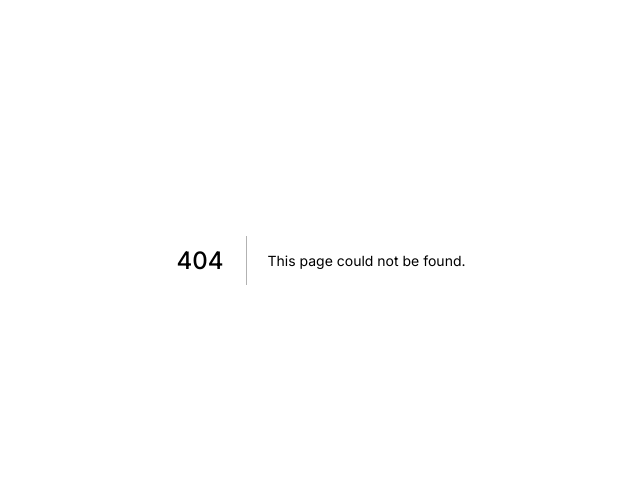
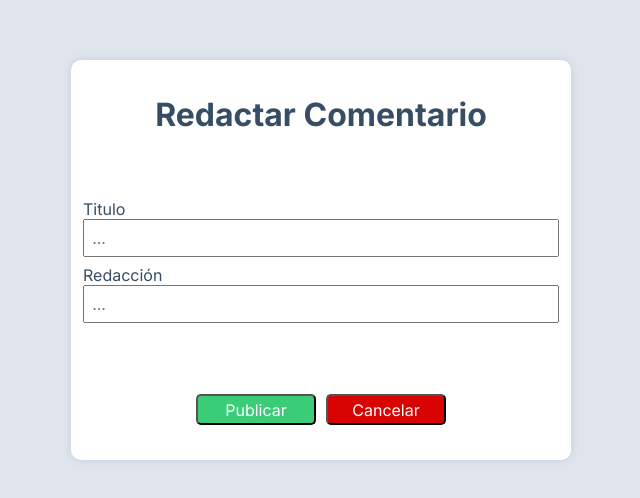
Before and after one commit to VonNeumannn/TeamTEC, a Next.js app: page /writingComment in a window 1280 px wide. Before the commit this address had no page. Shown: the part 140-638 px from the top of the page, without its empty margins (319-959 px from the left). Built offline with nearby package versions, Linux system fonts and the light colour scheme.

Commit message:
feat: write comment

```diff
--- a/src/app/page.module.css
+++ b/src/app/page.module.css
@@ -322,6 +322,34 @@
   background-color: #fff;
 }
 
+/*Comments*/
+
+.formGroupWriteComment input{
+  width: 200%;
+  height: 100%;
+  display: block;
+  font-size: 1rem;
+  padding: 3%;
+  color: #364D63;
+}
+
+.formContainerWriteComment{
+  width: 110%;
+  display: flex;
+  justify-content: flex-start;
+  align-items: flex-start;
+  height: 50%;
+  flex-wrap: wrap;
+  gap: 2%;
+
+}
+
+.formContainerWriteComment span{
+  font-size: 1rem;
+  width: 95%;
+  text-align: left;
+
+}
 
 /* Professors register screen */
 
--- /dev/null
+++ b/src/app/writingComment/page.tsx
@@ -0,0 +1,49 @@
+'use client';
+import styles from '../page.module.css';
+import React, { useState } from 'react';
+import Link from 'next/link';
+
+export default function writingComment() {
+    const [data, setData] = useState({
+        title: '',
+        writing: ''
+    });
+
+    const handleChange = (e: React.ChangeEvent<HTMLInputElement>) => {
+        setData({
+            ...data,
+            [e.target.id]: e.target.value
+        });
+    };
+
+    function handlePost() {
+        console.log(`handlePosting item: ${data.title} ${data.writing}`);
+        // Aquí puedes agregar el código para editar el item
+    }
+  return (
+    <main className={styles.main} id="main">
+        <div className={styles.studentEditContainer}>
+            <h1>Redactar Comentario</h1>
+                <div className={styles.formstudentEdit}>
+                    <form className={styles.formContainerWriteComment}>
+
+                        <div className={styles.formGroupWriteComment}>
+                            <label htmlFor="title">Titulo</label>
+                            <input type="text" id="title" name="title" required placeholder="..." value={data.title} onChange={handleChange}/>
+                        </div>
+
+                        <div className={styles.formGroupWriteComment}>
+                            <label htmlFor="writing">Redacción</label>
+                            <input type="text" id="writing" name="writing" placeholder="..." value={data.writing} onChange={handleChange}/>
+                        </div>
+                    </form>
+                </div>
+
+            <div style={{ display: 'flex', gap: '10px' }}> {/* Contenedor de botones */}
+                <button className={styles.greenButton} onClick={() =>  handlePost()} style={{ width: '120px' }} >Publicar</button>
+                <button className={styles.deleteButton} onClick={() => {}} style={{ width: '120px' }} >Cancelar</button>
+            </div>
+        </div>
+    </main>
+  );
+}
```
